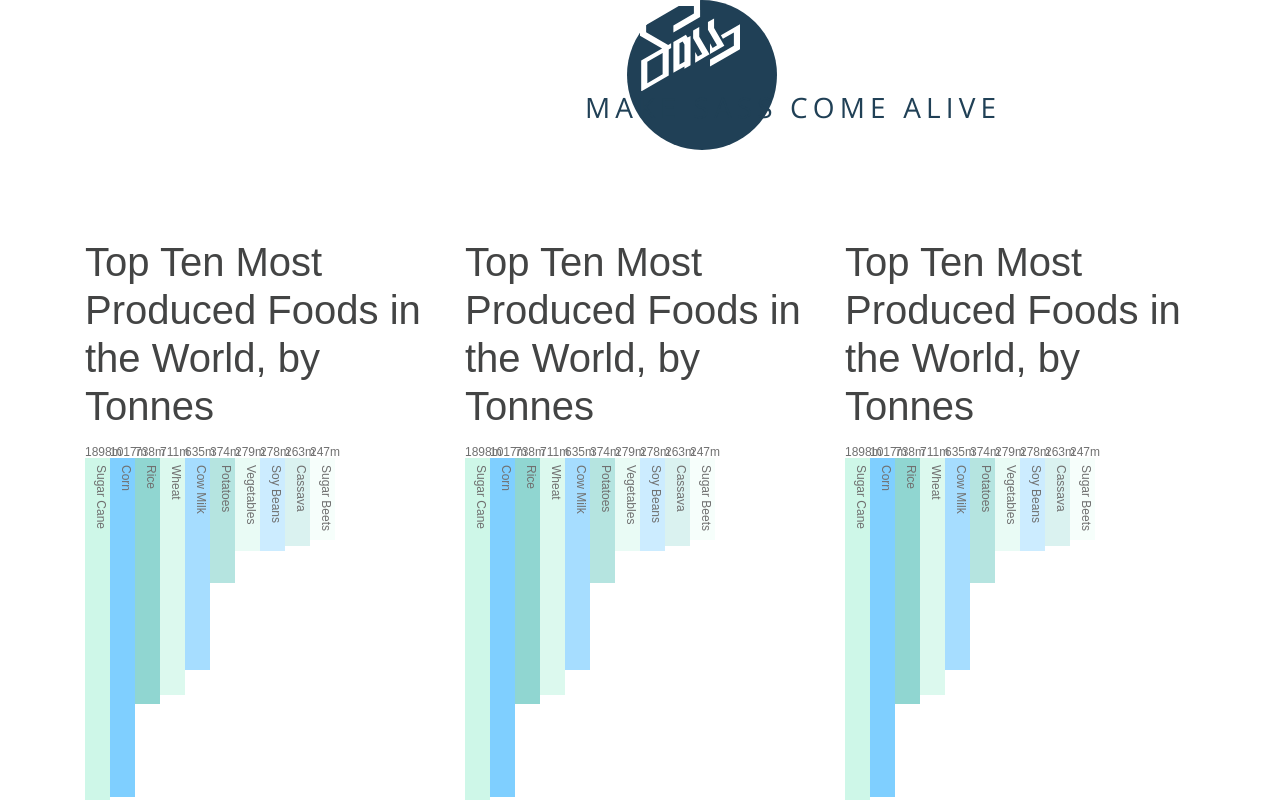
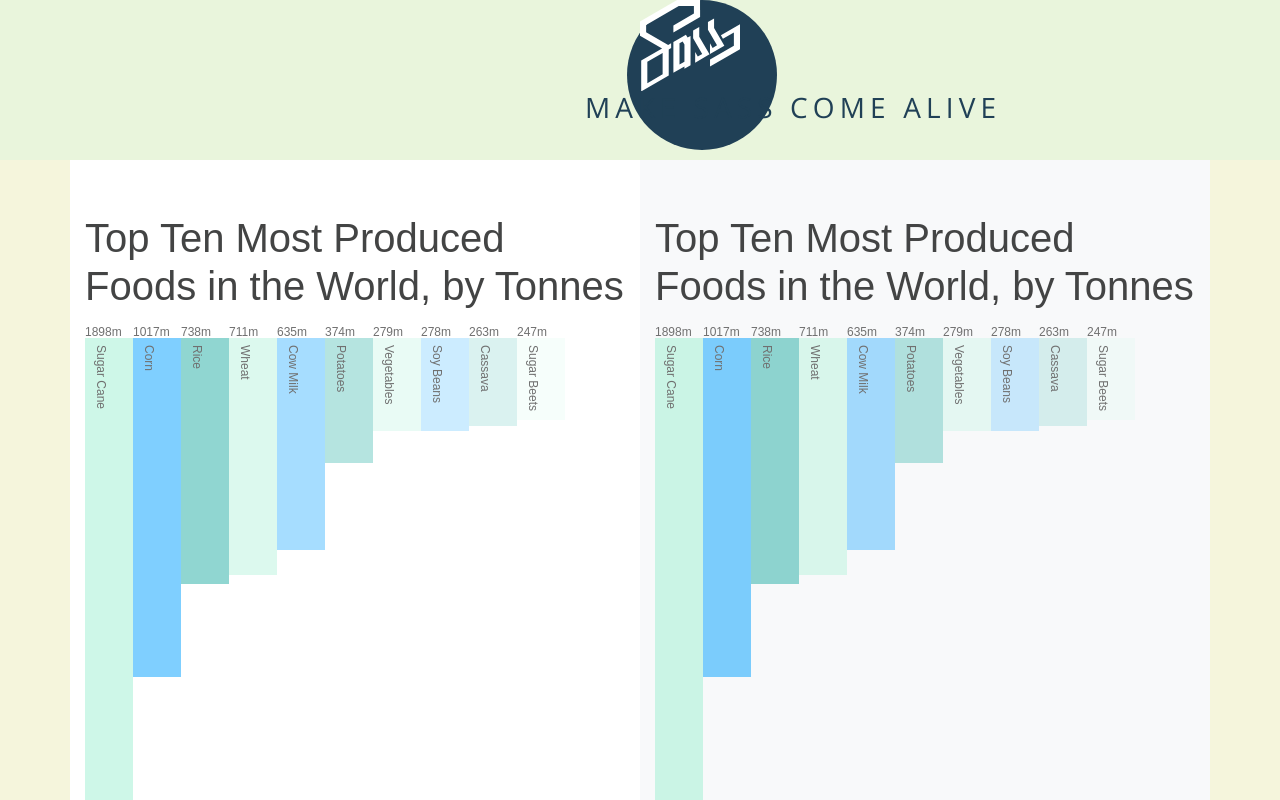
Before and after one commit to Purcell-Kevingithub/Sass-project1, a plain HTML site: page index.html in a window 1280 px wide. Shown: the top 800 px of the page. Drawn offline with nearby package versions, Linux system fonts and the light colour scheme.

Commit message:
Updated color scheme and margins for article and header.

```diff
--- a/css/style.scss
+++ b/css/style.scss
@@ -26,6 +26,7 @@ h3 {
   position: relative;
   left: -4.3%;
   margin-top: 6%;
+  margin-bottom: 0px !important;
 }
 
 /* Chrome, Safari, Opera */
@@ -49,7 +50,7 @@ circle {
 }
 
 .food-graph{
-  margin-top: 30%;
+  margin-top: 10%;
 }
 
 .div1, .div2{
@@ -103,7 +104,7 @@ span {
 }
 
 rect {
-  width: 24px;
+  width: 4em;
   float: left;
   padding-left: 25px;
   padding-top: 7px;
@@ -127,3 +128,15 @@ rect {
     left: 0px;
   }
 }
+
+.lightgreen-bg {
+background-color: #e9f5dc;
+}
+
+.beige-bg{
+  background-color: beige;
+}
+
+.header-height{
+  height: 160px;
+}
--- a/index.html
+++ b/index.html
@@ -10,7 +10,7 @@
 
 </head>
 <body>
-	<header>
+	<header class="lightgreen-bg header-height">
 			<svg class="element">
 					<circle cx="100" cy="75" r="75" fill="#204056" />
 				</svg>
@@ -22,10 +22,10 @@
 				</div>
 	</header>
 
-	<article>
+	<article class="beige-bg">
 		<div class="container">
 			<div class="row">
-				<div class="col-4">
+				<div class="col-6 bg-white">
 					<h1 class="food-graph">Top Ten Most Produced Foods in the World, by Tonnes</h1>
 					<rect></rect>
 					<rect></rect>
@@ -39,7 +39,7 @@
 					<rect></rect>
 				</div>
 
-				<div class="col-4">
+				<div class="col-6 bg-light">
 					<h1 class="food-graph">Top Ten Most Produced Foods in the World, by Tonnes</h1>
 					<rect></rect>
 					<rect></rect>
@@ -52,7 +52,7 @@
 					<rect></rect>
 					<rect></rect>
 				</div>
-				<div class="col-4">
+				<div class="col-4 bg-white">
 						<h1 class="food-graph">Top Ten Most Produced Foods in the World, by Tonnes</h1>
 						<rect></rect>
 						<rect></rect>
```
Also changed, not shown: css/style.css, 1 other file.
